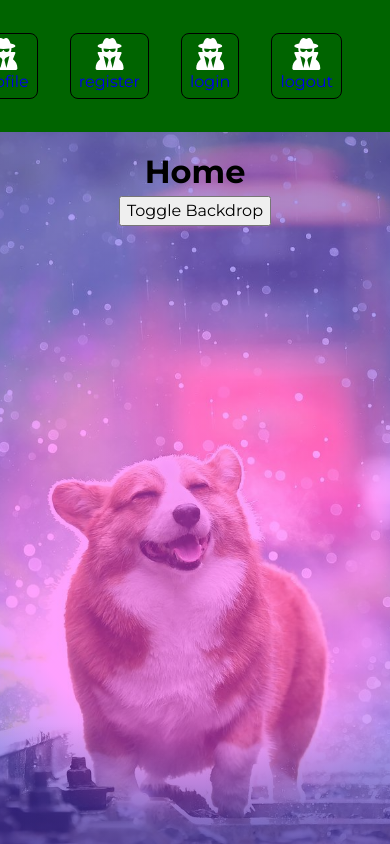
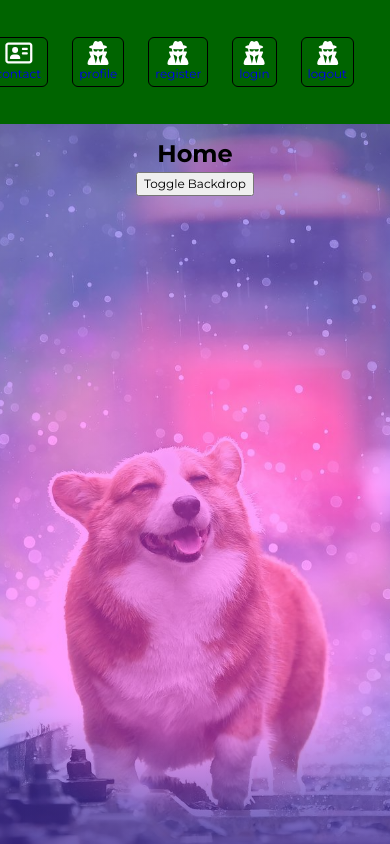
Before and after one commit to AlexanderKrysiuk/LinkUp-Frontend, a React (Vite) app: page / in a window 390 px wide. Shown: the top 844 px of the page. Built offline with nearby package versions, Linux system fonts and the light colour scheme; a web font is replaced by a local one.

Commit message:
feat: temporary logo change, responsive font size

```diff
--- a/src/components/navbar/logo/NavbarLogoComponent.tsx
+++ b/src/components/navbar/logo/NavbarLogoComponent.tsx
@@ -5,7 +5,7 @@
 
 /// <reference types="vite-plugin-svgr/client" />
 
-import { ReactComponent as Logo } from '@icons/temporary-logo.svg';
+import { ReactComponent as Logo } from '@assets/logo_idea-02.svg';
 import React from 'react';
 
 /**
--- a/src/index.css
+++ b/src/index.css
@@ -2,12 +2,13 @@
 @import url('https://fonts.googleapis.com/css2?family=Caveat:wght@400;500;600;700&family=Inconsolata:wght@200;300;400;500;600;700;800;900&family=Lobster&family=Montserrat:ital,wght@0,100;0,200;0,300;0,400;0,500;0,600;0,700;0,800;0,900;1,100;1,200;1,300;1,400;1,500;1,600;1,700;1,800;1,900&family=Nabla&family=Raleway:ital,wght@0,100;0,200;0,300;0,400;0,500;0,600;0,700;0,800;0,900;1,100;1,200;1,300;1,400;1,500;1,600;1,700;1,800;1,900&display=swap');
 
 :root {
-	font-family: 'Montserrat', 'Raleway', Helvetica, Arial, sans-serif;
+	font-family: var(--font-general);
 	text-align: center;
-	font-size: 16px;
+	font-size: clamp(12px, 2svw, 16px);
 
 	/* fonts */
 	/* font faces */
+	--font-general: 'Montserrat', 'Raleway', Helvetica, Arial, sans-serif;
 	--font-console: 'Inconsolata', monospace;
 	--font-handwriting: 'Caveat', cursive;
 	--font-styled: 'Lobster', cursive;
```
Also changed, not shown: src/assets/logo_idea-02.svg (added).
